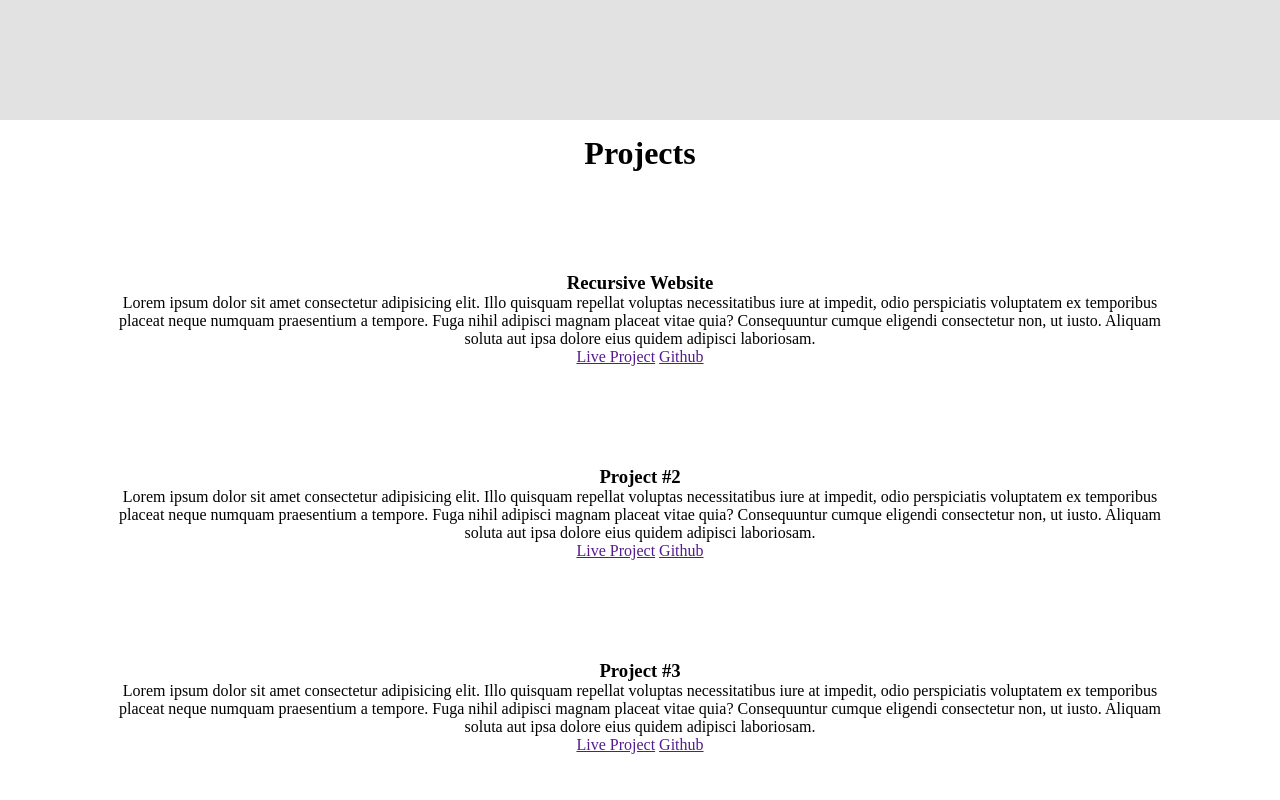
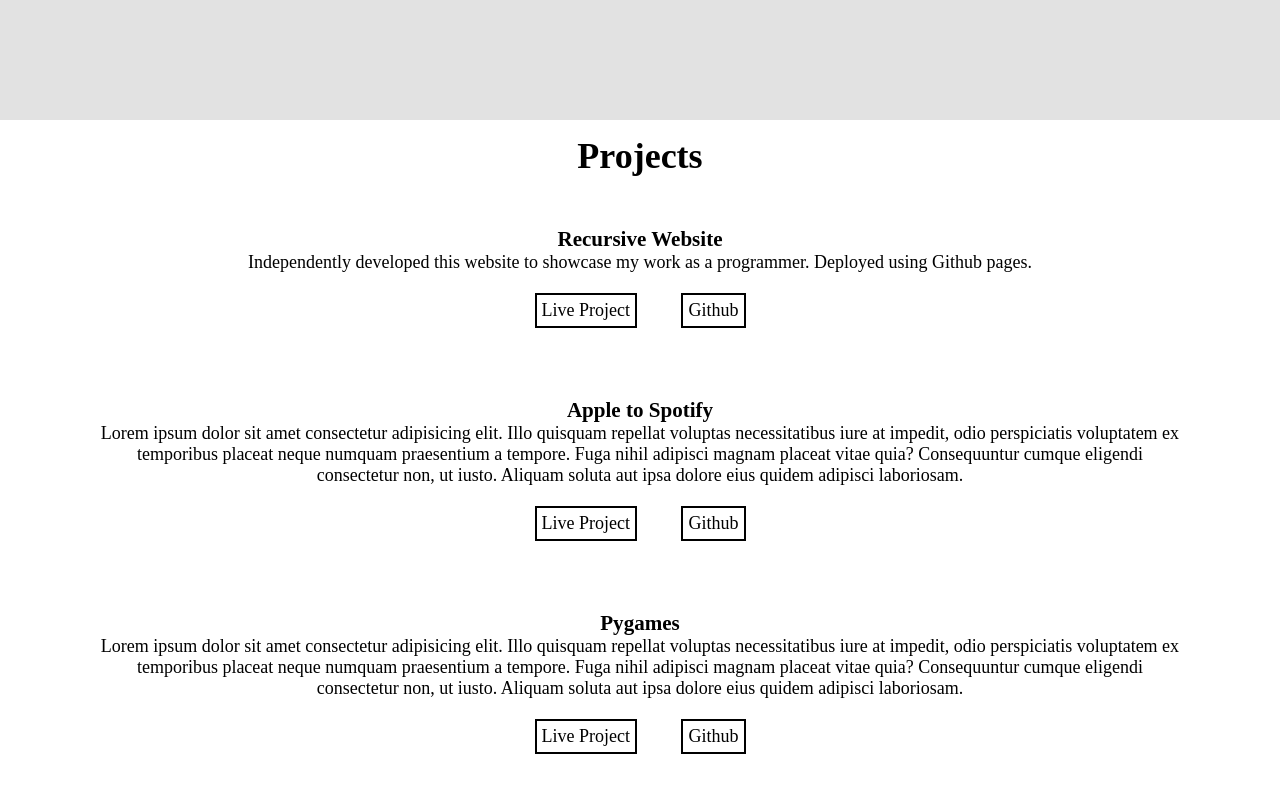
Before and after one commit to RyanSchmit/Personal-Webiste, a plain HTML site: page index.html in a window 1280 px wide. Shown: the part 1480-2280 px from the top of the page. Drawn offline with Linux system fonts and the light colour scheme.

Commit message:
Styled project buttons

```diff
--- a/css/styles.css
+++ b/css/styles.css
@@ -2,6 +2,10 @@
 	margin: 0;
 	padding: 0;
 	box-sizing: border-box;
+}
+
+html {
+	scroll-behavior: smooth;
 }
 
 /* Landing Page */
@@ -105,10 +109,25 @@ nav a:hover {
 	height: 100vh;
 	text-align: center;
 	margin: 0px 100px;
+	font-size: 18px;
 }
 
 .project1, .project2{
-	margin: 100px 0px;
+	margin: 50px 0px;
+}
+
+.project-btn {
+	border: 2px solid black;
+	text-decoration: none;
+	padding: 5px;
+	color: black;
+	display: inline-block;
+	margin: 20px;
+}
+
+.projects a:hover {
+	background-color: black;
+	color: white;
 }
 
 /* Contact Page */
--- a/index.html
+++ b/index.html
@@ -28,7 +28,7 @@
 			projects since. Some other things that I enjoy include hurdling, weight lifting, and
 			basketball.
 		</p>
-		<h1 class="skills-header">Skills</h1>
+		<h2 class="skills-header">Skills</h2>
 		<div class="skills">
 			<ul>
 				<li>HTML</li>
@@ -50,21 +50,21 @@
 		<h1 class="title">Projects</h1>
 		<div class="project1">
 			<h3>Recursive Website</h3>
-			<p>Lorem ipsum dolor sit amet consectetur adipisicing elit. Illo quisquam repellat voluptas necessitatibus iure at impedit, odio perspiciatis voluptatem ex temporibus placeat neque numquam praesentium a tempore. Fuga nihil adipisci magnam placeat vitae quia? Consequuntur cumque eligendi consectetur non, ut iusto. Aliquam soluta aut ipsa dolore eius quidem adipisci laboriosam.</p>
-			<a href="">Live Project</a>
-			<a href="">Github</a>
+			<p>Independently developed this website to showcase my work as a programmer. Deployed using Github pages.</p>
+			<a class="project-btn" href="">Live Project</a>
+			<a class="project-btn" target="_blank" href="https://github.com/RyanSchmit/Personal-Webiste">Github</a>
 		</div>
 		<div class="project2">
-			<h3>Project #2</h3>
+			<h3>Apple to Spotify</h3>
 			<p>Lorem ipsum dolor sit amet consectetur adipisicing elit. Illo quisquam repellat voluptas necessitatibus iure at impedit, odio perspiciatis voluptatem ex temporibus placeat neque numquam praesentium a tempore. Fuga nihil adipisci magnam placeat vitae quia? Consequuntur cumque eligendi consectetur non, ut iusto. Aliquam soluta aut ipsa dolore eius quidem adipisci laboriosam.</p>
-			<a href="">Live Project</a>
-			<a href="">Github</a>
+			<a class="project-btn" href="">Live Project</a>
+			<a class="project-btn" href="https://github.com/RyanSchmit/Apple-to-Spotify">Github</a>
 		</div>
 		<div class="projects3">
-			<h3>Project #3</h3>
+			<h3>Pygames</h3>
 			<p class="project-description3">Lorem ipsum dolor sit amet consectetur adipisicing elit. Illo quisquam repellat voluptas necessitatibus iure at impedit, odio perspiciatis voluptatem ex temporibus placeat neque numquam praesentium a tempore. Fuga nihil adipisci magnam placeat vitae quia? Consequuntur cumque eligendi consectetur non, ut iusto. Aliquam soluta aut ipsa dolore eius quidem adipisci laboriosam.</p>
-			<a href="">Live Project</a>
-			<a href="">Github</a>
+			<a class="project-btn" href="">Live Project</a>
+			<a class="project-btn" href="">Github</a>
 		</div>
 	</div>
 	<div id="contact" class="contact">
```
